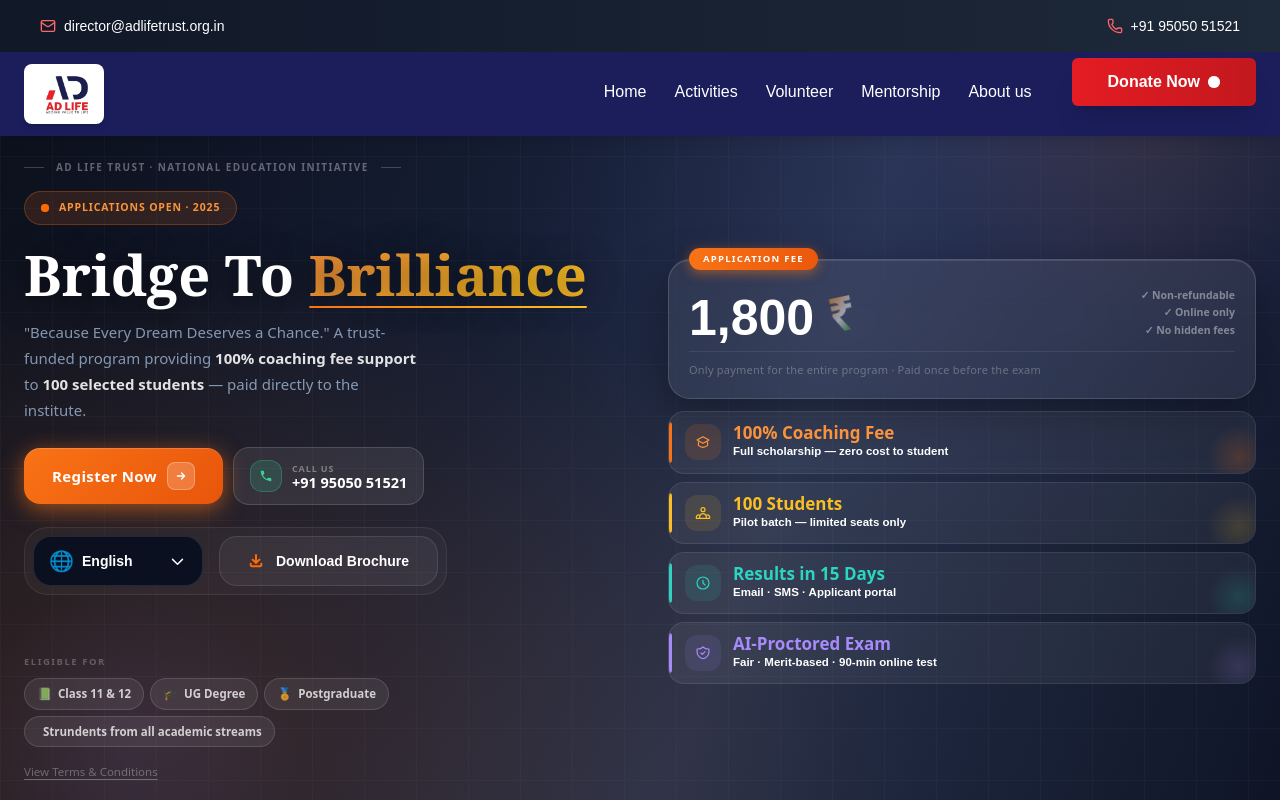
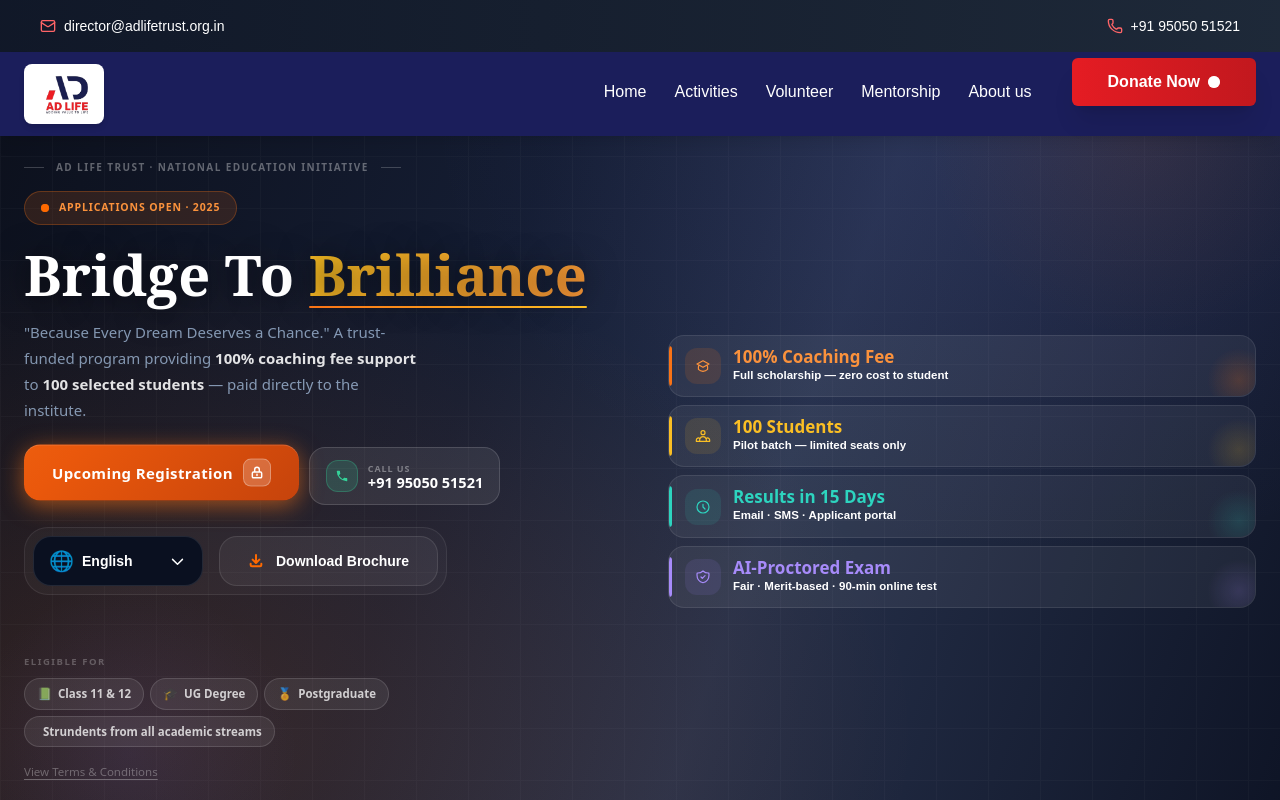
Before and after one commit to ajayaaedtech/adlifetrust-fe, a Next.js app: page / in a window 1280 px wide. Shown: the top 800 px of the page. Built offline with nearby package versions, Linux system fonts and the light colour scheme.

Commit message:
reg lock

```diff
--- a/src/components/educationbanner/UpcomingEducationBanner.js
+++ b/src/components/educationbanner/UpcomingEducationBanner.js
@@ -52,39 +52,60 @@ function TermsModal({ onClose }) {
   );
 }
 
-/* ─── Register Button ─── */
-function RegisterButton({ href = "#" }) {
-  const [ripples, setRipples] = useState([]);
-  function addRipple(e) {
-    const r = e.currentTarget.getBoundingClientRect();
-    const id = Date.now();
-    setRipples(p => [...p, { id, x: e.clientX - r.left, y: e.clientY - r.top }]);
-    setTimeout(() => setRipples(p => p.filter(q => q.id !== id)), 900);
-  }
+/* ─── Register Button (Upcoming - Border Shine Animation) ─── */
+/* ─── Register Button (Upcoming - Guaranteed Animation) ─── */
+function RegisterButton() {
   return (
-    <a href={href} onClick={addRipple}
-      className="btb-shimmer relative overflow-hidden inline-flex items-center gap-2.5 px-7 py-3.5 rounded-2xl font-bold text-white text-[15px] tracking-wide cursor-pointer select-none shrink-0"
+    <div
+      className="relative overflow-hidden inline-flex items-center gap-2.5 px-7 py-3.5 rounded-2xl font-bold text-white text-[15px] tracking-wide cursor-not-allowed select-none shrink-0"
       style={{
         background: "linear-gradient(135deg,#f97316,#ea580c,#c2410c)",
-        backgroundSize: "200%", animation: "gradS 3s ease infinite",
+        backgroundSize: "200%",
         boxShadow: "0 5px 22px rgba(249,115,22,.58), inset 0 1px 0 rgba(255,255,255,.16)",
         fontFamily: "'DM Sans', system-ui, sans-serif",
+        // Inline Animation: Isse CSS file ki tension khatam
+        animation: "float 3s ease-in-out infinite, gradS 3s ease infinite",
       }}
     >
-      {ripples.map(({ id, x, y }) => (
-        <span key={id} style={{
-          position: "absolute", left: x, top: y, width: 80, height: 80,
-          marginLeft: -40, marginTop: -40, borderRadius: "50%",
-          background: "rgba(255,255,255,.36)", animation: "ripple .9s ease-out forwards", pointerEvents: "none",
-        }} />
-      ))}
-      <span className="relative z-10 text-md">Register Now</span>
+      {/* 1. Border/Full Surface Shine Effect */}
+      <div
+        className="absolute inset-0"
+        style={{
+          background: "linear-gradient(90deg, transparent, rgba(255,255,255,0.4), transparent)",
+          width: "50%",
+          height: "100%",
+          top: 0,
+          left: "-100%",
+          animation: "shine 2s infinite",
+          skewX: "-20deg"
+        }}
+      />
+
+      <span className="relative z-10 text-md">Upcoming Registration</span>
+
       <span className="relative z-10 w-7 h-7 rounded-lg bg-white/20 border border-white/28 grid place-items-center">
         <svg className="w-3.5 h-3.5" fill="none" viewBox="0 0 24 24" stroke="currentColor" strokeWidth={2.5}>
-          <path strokeLinecap="round" strokeLinejoin="round" d="M13 7l5 5-5 5M18 12H6" />
+          <path strokeLinecap="round" strokeLinejoin="round" d="M12 15v2m-6 4h12a2 2 0 002-2v-6a2 2 0 00-2-2H6a2 2 0 00-2 2v6a2 2 0 002 2zm10-10V7a4 4 0 00-8 0v4h8z" />
         </svg>
       </span>
-    </a>
+
+      {/* Ye Global CSS inject karega taaki animations load ho jayein */}
+      <style>{`
+        @keyframes shine {
+          0% { left: -100%; }
+          100% { left: 200%; }
+        }
+        @keyframes float {
+          0%, 100% { transform: translateY(0px); }
+          50% { transform: translateY(-5px); }
+        }
+        @keyframes gradS {
+          0% { background-position: 0% 50%; }
+          50% { background-position: 100% 50%; }
+          100% { background-position: 0% 50%; }
+        }
+      `}</style>
+    </div>
   );
 }
 
@@ -337,9 +358,9 @@ export default function UpcomingEducationBanner() {
             <div className="flex flex-col gap-3">
 
               {/* Fee card */}
-              <div className="btb-su3 btb-fee-card btb-float relative rounded-[22px] px-5 py-5"
+              {/* <div className="btb-su3 btb-fee-card btb-float relative rounded-[22px] px-5 py-5"
                 style={{ background: "rgba(255,255,255,.07)", backdropFilter: "blur(24px)", border: "1px solid rgba(255,255,255,.14)", boxShadow: "0 14px 44px rgba(0,0,0,.35), inset 0 1px 0 rgba(255,255,255,.1)" }}>
-                {/* Ribbon */}
+
                 <div className="absolute -top-3 left-5 px-3.5 py-1 rounded-full text-white"
                   style={{ fontSize: 9.5, fontWeight: 900, textTransform: "uppercase", letterSpacing: ".13em", background: "linear-gradient(90deg,#f97316,#ea580c)", boxShadow: "0 3px 12px rgba(249,115,22,.5)", fontFamily: "'DM Sans',system-ui,sans-serif" }}>
                   Application Fee
@@ -355,8 +376,8 @@ export default function UpcomingEducationBanner() {
                         verticalAlign: "top",
                         marginLeft: ".32em",
                         display: "inline-block",
-                        transform: "rotate(-12deg)", /* Halka sa rotate */
-                        backgroundImage: "linear-gradient(135deg, #FF9933 15%, #FFFFFF 50%, #138808 85%)", /* Trio Color (Tiranga) */
+                        transform: "rotate(-12deg)",
+                        backgroundImage: "linear-gradient(135deg, #FF9933 15%, #FFFFFF 50%, #138808 85%)",
                         WebkitBackgroundClip: "text",
                         WebkitTextFillColor: "transparent",
                         color: "transparent"
@@ -373,7 +394,7 @@ export default function UpcomingEducationBanner() {
                 <div style={{ fontSize: 11, color: "rgba(255,255,255,.28)", borderTop: "1px solid rgba(255,255,255,.08)", paddingTop: 10, marginTop: 8, fontFamily: "'DM Sans',system-ui,sans-serif", letterSpacing: ".02em" }}>
                   Only payment for the entire program · Paid once before the exam
                 </div>
-              </div>
+              </div> */}
 
               {/* Stats — 4 compact rows */}
               <div className="btb-su4 flex flex-col gap-2">
```
